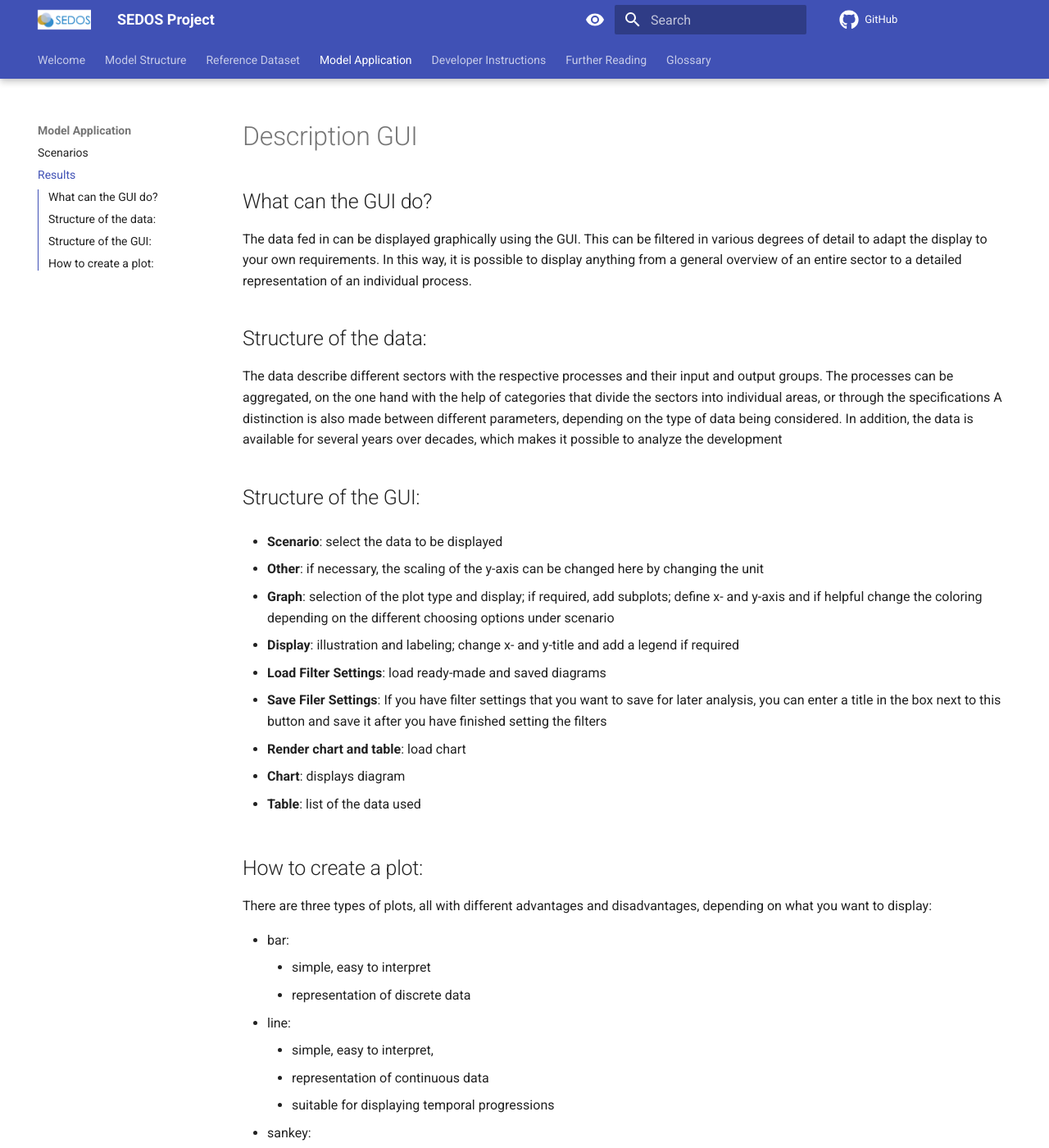
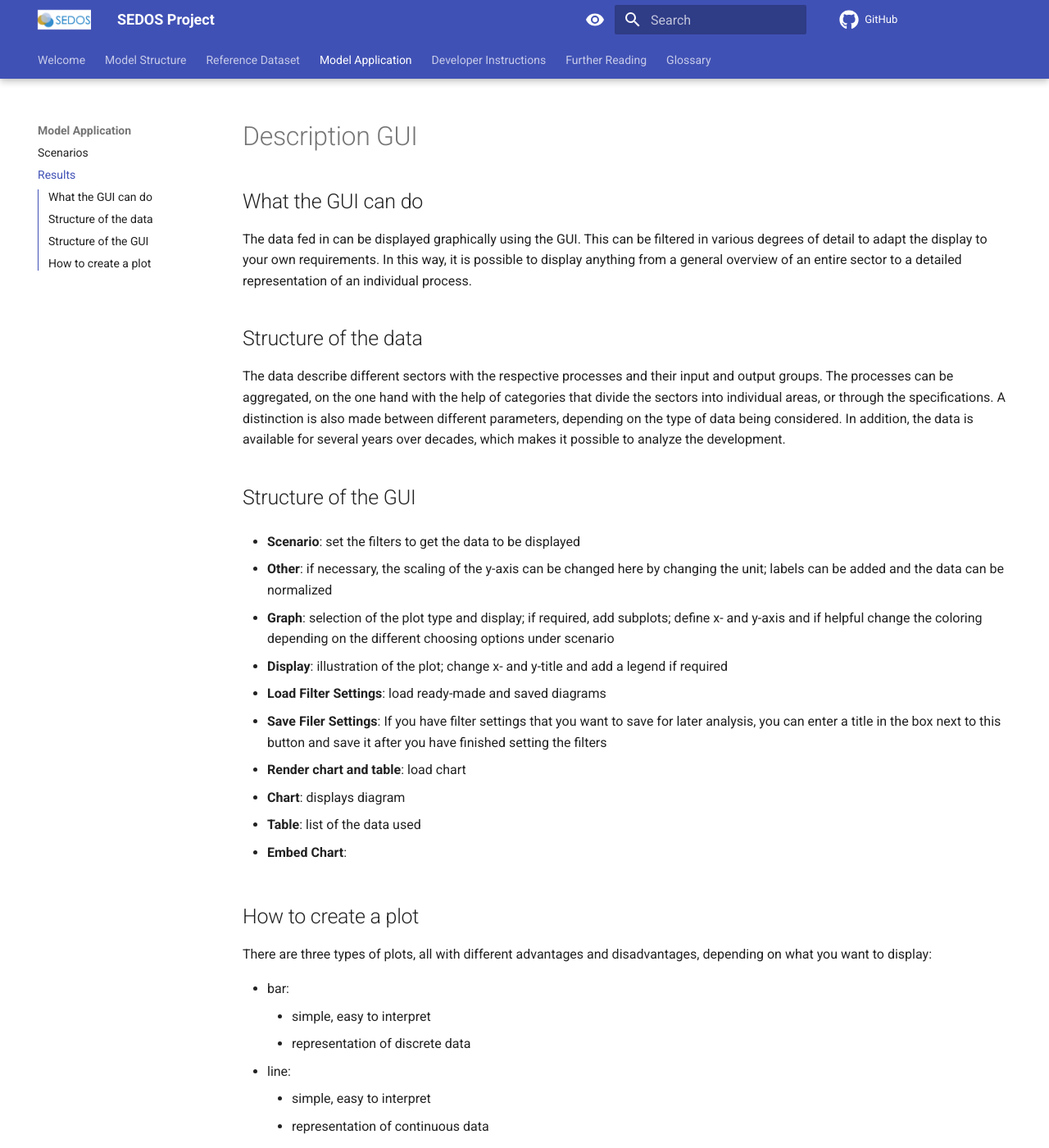
Before and after one commit to sedos-project/organization, an MkDocs documentation site: the page built from docs/visitor/model/results.md, in a window 1280 px wide and 1400 px high. Shown: the whole window at 82% size. Built offline with MkDocs 1.6.1 and Material for MkDocs 9.7.7, drawn with Linux system fonts in a browser that asks for light colours; comment, search, counter and statistics services are not loaded; some of the changed text lies outside the part shown.

Commit message:
Update instructions

```diff
--- a/docs/visitor/model/results.md
+++ b/docs/visitor/model/results.md
@@ -1,27 +1,27 @@
 # Description GUI
 
-## What can the GUI do?
+## What the GUI can do
 
 The data fed in can be displayed graphically using the GUI.
 This can be filtered in various degrees of detail to adapt the display to your own requirements.
 In this way, it is possible to display anything from a general overview of an entire sector to a detailed representation of an individual process.
 
-## Structure of the data:
+## Structure of the data
 
 The data describe different sectors with the respective processes and their input and output groups.
-The processes can be aggregated, on the one hand with the help of categories that divide the sectors into individual areas, or through the specifications
+The processes can be aggregated, on the one hand with the help of categories that divide the sectors into individual areas, or through the specifications.
 A distinction is also made between different parameters, depending on the type of data being considered.
-In addition, the data is available for several years over decades, which makes it possible to analyze the development
+In addition, the data is available for several years over decades, which makes it possible to analyze the development.
 
-## Structure of the GUI:
+## Structure of the GUI
 
-- **Scenario**: select the data to be displayed
+- **Scenario**: set the filters to get the data to be displayed
 
-- **Other**: if necessary, the scaling of the y-axis can be changed here by changing the unit
+- **Other**: if necessary, the scaling of the y-axis can be changed here by changing the unit; labels can be added and the data can be normalized
 
 - **Graph**: selection of the plot type and display; if required, add subplots; define x- and y-axis and if helpful change the coloring depending on the different choosing options under scenario
 
-- **Display**: illustration and labeling; change x- and y-title and add a legend if required
+- **Display**: illustration of the plot; change x- and y-title and add a legend if required
 
 - **Load Filter Settings**: load ready-made and saved diagrams
 
@@ -33,7 +33,9 @@ In addition, the data is available for several years over decades, which makes i
 
 - **Table**: list of the data used
 
-## How to create a plot:
+- **Embed Chart**:
+
+## How to create a plot
 
 There are three types of plots, all with different advantages and disadvantages, depending on what you want to display:
 
@@ -41,14 +43,14 @@ There are three types of plots, all with different advantages and disadvantages,
     - simple, easy to interpret
     - representation of discrete data
 - line:
-      - simple, easy to interpret,
+      - simple, easy to interpret
       - representation of continuous data
       - suitable for displaying temporal progressions
 - sankey:
       - "flow-diagram"
-      - especially helpful for representing input and output flows of processes, categories in general etc.
+      - especially helpful for representing input and output flows of processes, categories etc.
 
-Thus while bar and line charts are well suited for comparing discrete/continuous data, sankey Diagrams can be used to visualize more complex flows and relationships
+Thus while bar and line charts are well suited for comparing discrete/continuous data, sankey Diagrams can be used to visualize more complex flows and relationships.
 
 So before starting to create a plot, think about what type of diagram best suits your simulation and depending on that choose the right filters.
 
```
